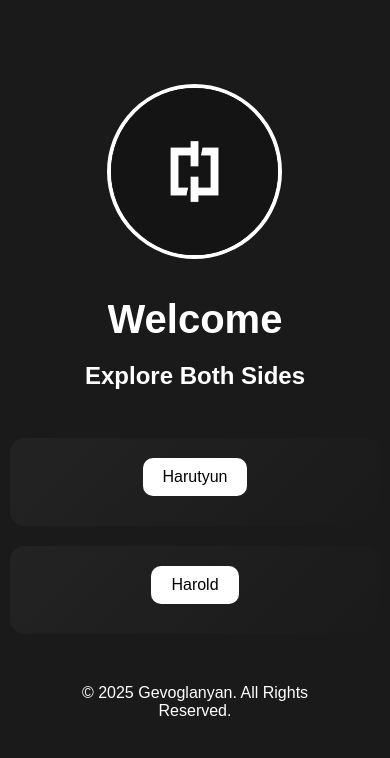
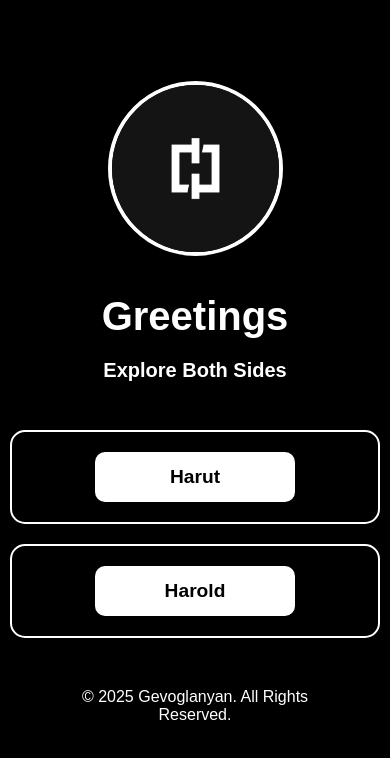
Before and after one commit to gevoglanyan/Gevoglanyan, a React (Create React App) app: page / in a window 390 px wide. Shown: the top 758 px of the page. Built offline with nearby package versions, Linux system fonts and the light colour scheme.

Commit message:
CSS Updates

```diff
--- a/src/App.css
+++ b/src/App.css
@@ -5,13 +5,13 @@
   box-sizing: border-box;
   font-family: 'Arial', sans-serif;
   overflow-x: hidden;
-  background-color: #1A1A1A;
+  background-color: black;
 }
 
 /* App Container */
 .App {
   text-align: center;
-  background-color: #1A1A1A;
+  background-color: black;
   min-height: 100vh;
   display: flex;
   flex-direction: column;
@@ -44,12 +44,12 @@
   font-weight: 600;
   color: white;
   text-align: center;
-  background-color: #1A1A1A;
+  background-color: black;
 }
 
 .Text {
   margin-top: 20px;
-  font-size: 1.5rem;
+  font-size: 1.25rem;
   font-weight: 600;
   color: white;
   text-align: center;
@@ -69,7 +69,8 @@
 /* Side Panels */
 .side {
   flex: 1;
-  background: linear-gradient(135deg, #232323, #1A1A1A);
+  background-color: black;
+  border: 2px solid white;
   border-radius: 15px;
   display: flex;
   flex-direction: column;
@@ -109,7 +110,8 @@
 /* Buttons */
 .toggle-btn {
   padding: 15px 25px;
-  font-size: 1.2rem;
+  font-size: 1.35rem;
+  font-weight: 600;
   border: none;
   cursor: pointer;
   border-radius: 10px;
@@ -176,6 +178,19 @@
   animation: fadeIn 0.5s ease-in-out;
 }
 
+/* Styled Link */
+.Text a {
+  color: lightgreen;
+  text-decoration: none;
+  transition: all 0.3s ease;
+  font-weight: 600;
+  background: transparent !important;
+}
+
+.Text a:hover {
+  color: white;
+}
+
 @keyframes fadeIn {
   from {
     opacity: 0;
@@ -207,8 +222,15 @@
   }
 
   .toggle-btn {
-    font-size: 1rem;
-    padding: 10px 20px;
+    font-size: 1.2rem;
+    padding: 14px 30px;
+    width: 100%;
+    max-width: 200px;
+    margin: 0 auto;
+    display: flex;
+    align-items: center;
+    justify-content: center;
+    text-align: center;
   }
 
   .social-icons a img {
--- a/src/App.js
+++ b/src/App.js
@@ -19,7 +19,7 @@ function App() {
         <div className="ImageWrapper">
           <img src="Harold.jpg" alt="Harold" className="Image" />
           <br />
-          <p className="WelcomeText">Welcome</p>
+          <p className="WelcomeText">Greetings</p>
           <p className="Text">Explore Both Sides</p>
         </div>
 
@@ -28,11 +28,12 @@ function App() {
         <div className="container">
           <div className={`side personal-side ${activeSection === 'personal' ? 'expanded' : ''}`}>
             <button className="toggle-btn" onClick={() => handleToggle('personal')}>
-              {activeSection === 'personal' ? 'Harutyun' : 'Harutyun'}
+              {activeSection === 'personal' ? 'Harut' : 'Harut'}
             </button>
 
               {activeSection === 'personal' && (
                 <div className="content fade-in">
+                  <p className="Text">Personal</p>
                   <br />
                   <div className="social-icons">
                     <a href="https://github.com/gevoglanyan" target="_blank" rel="noopener noreferrer">
@@ -65,6 +66,10 @@ function App() {
                       </svg>
                     </a>
                   </div>
+                  <br />
+                  <br />
+                  <p className="Text">Project</p>
+                  <p className="Text"><a href="https://www.iaquaaquatics.com">iAqua Aquatics</a></p>
                 </div>
               )}
           </div>
@@ -75,6 +80,7 @@ function App() {
             </button>
               {activeSection === 'gaming' && (
                 <div className="content fade-in">
+                  <p className="Text">Gaming</p>
                   <br />
                   <div className="social-icons">
                     <a href="https://www.twitch.tv/haroldfps" target="_blank" rel="noopener noreferrer">
```
